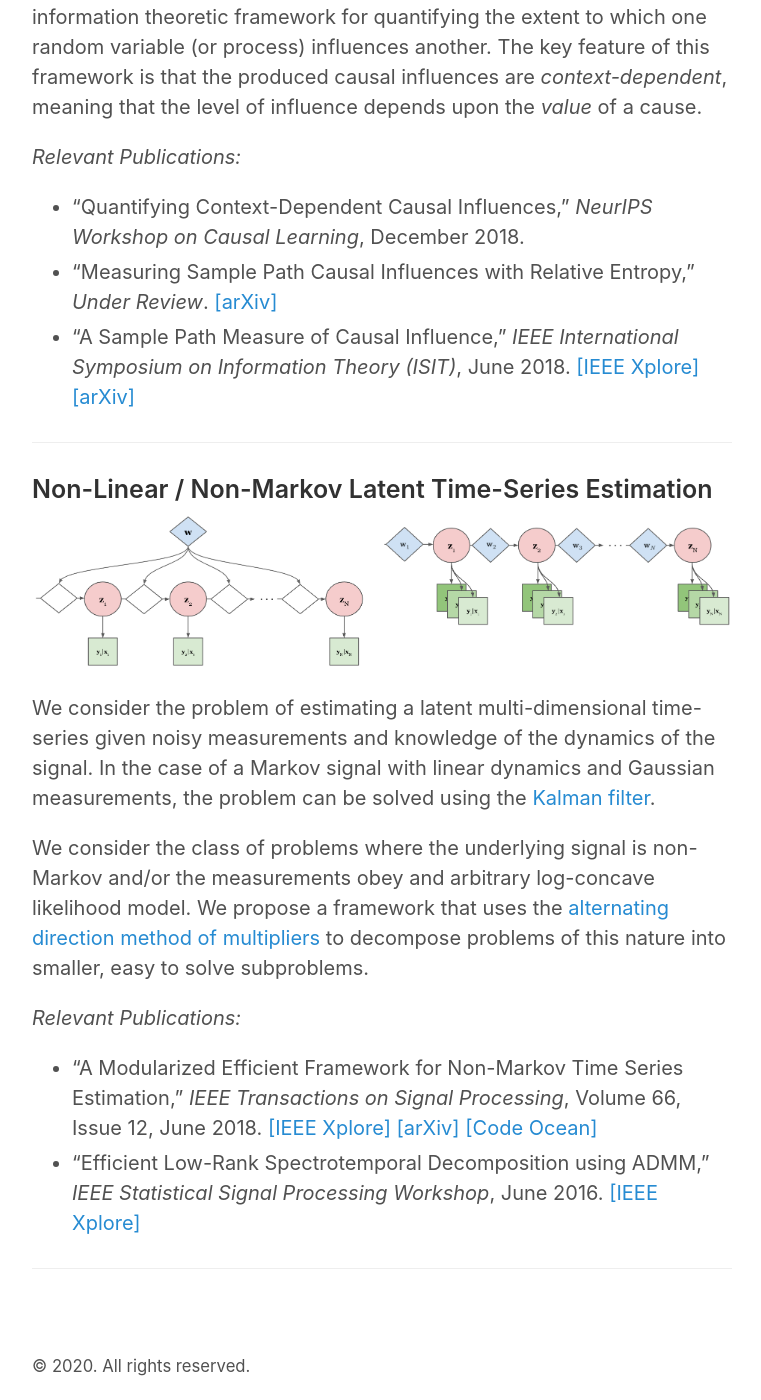
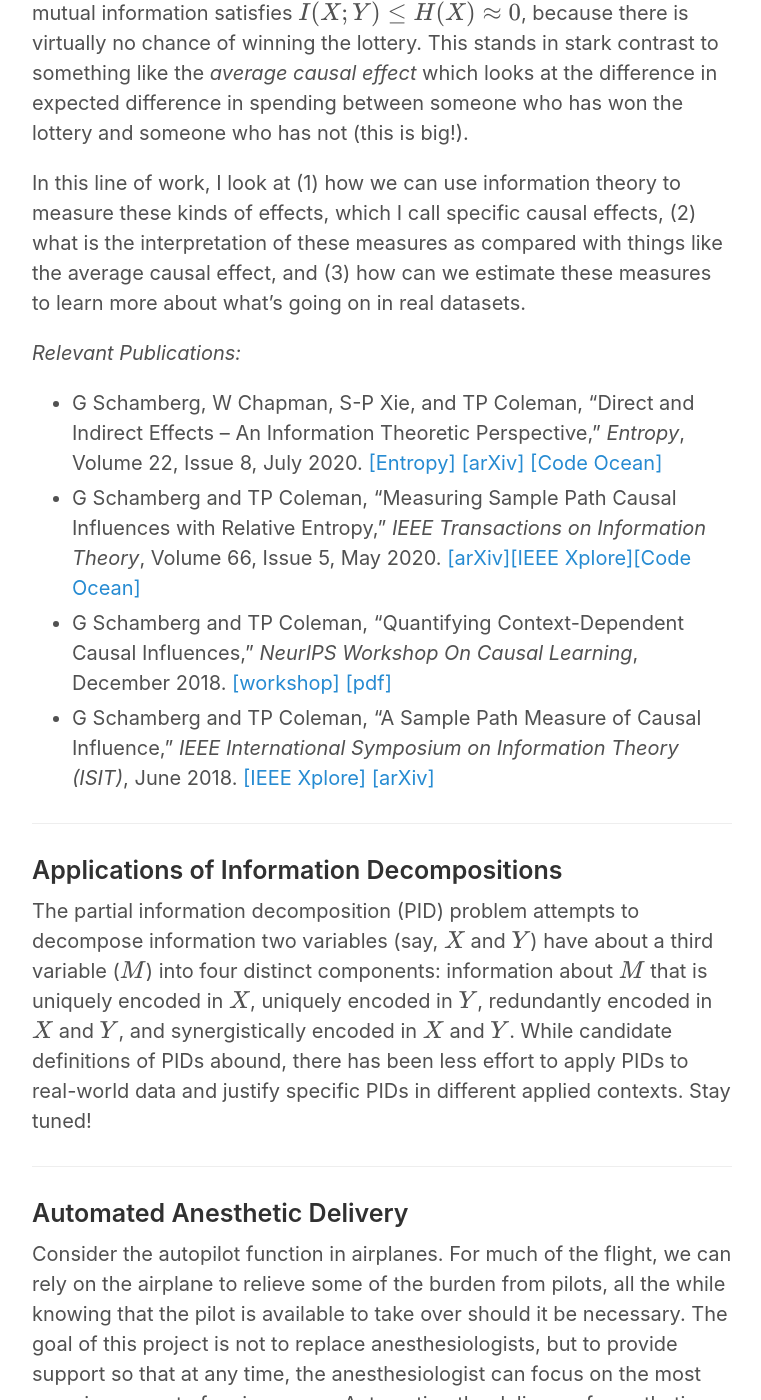
Before and after one commit to gabeschamberg/gabeschamberg.github.io, a Jekyll site: the page built from research.md, in a window 1280 px wide and 1400 px high, scrolled down 538 px. Shown: the whole window, without its empty margins (258-1019 px from the left). Built offline with Jekyll 4.4.1, drawn with Linux system fonts in a browser that asks for light colours; nearby versions of some CDN libraries; formulas are drawn with MathJax 3; a style sheet for code colours, icons or effects is not loaded; some of the changed text lies outside the part shown.

Commit message:
added teaching, research, and pdf cv

```diff
--- a/_config.yml
+++ b/_config.yml
@@ -25,8 +25,9 @@ version:             2.0.0
 github:              gabeschamberg
 
 pages_list:
-  CV: '/cv'
-  #Research: '/research'
+  Research: '/research'
+  Teaching: '/teaching'
+  CV: '/assets/cv/GS-cv.pdf'
   #Blog: '/blog'
 
 # Gems
--- a/research.md
+++ b/research.md
@@ -3,37 +3,62 @@ layout: page
 title: Research
 ---
 
-### Context-Dependent Causal Influence
+Here are some of the research areas that I have worked in, am currently working in, or look forward to working in (in no particular order).
 
-![Time-Varying Causality](https://raw.githubusercontent.com/gabeschamberg/gabeschamberg.github.io/master/imgs/causality5.png)
+-----
 
-The problem of quantifying the causal influences between random entities is a non-trivial problem, even when there is a known causal graph and joint distribution over all variables. This work seeks to build an information theoretic framework for quantifying the extent to which one random variable (or process) influences another. The key feature of this framework is that the produced causal influences are *context-dependent*, meaning that the level of influence depends upon the *value* of a cause.
+### Information Theoretic Approaches to Quantifying Specific Causal Influence
+
+To set the stage, consider this: does the lottery have a causal effect on an individual's spending habits? It's reasonable to expect that those who have won the lottery will answer yes and those who have not won the lottery will answer no. What happens when we use information theory to try and quantify this? Letting $$X$$ be a binary variable representing win/loss of lottery and $$Y$$ represent an individuals spending, we know that the mutual information satisfies $$I(X;Y)\le H(X) \approx 0$$, because there is virtually no chance of winning the lottery. This stands in stark contrast to something like the *average causal effect* which looks at the difference in expected difference in spending between someone who has won the lottery and someone who has not (this is big!).
+
+In this line of work, I look at (1) how we can use information theory to measure these kinds of effects, which I call specific causal effects, (2) what is the interpretation of these measures as compared with things like the average causal effect, and (3) how can we estimate these measures to learn more about what's going on in real datasets.
 
 *Relevant Publications:*
-- "Quantifying Context-Dependent Causal Influences," *NeurIPS Workshop on Causal Learning*, December 2018.
-- "Measuring Sample Path Causal Influences with Relative Entropy," *Under Review*.
-[[arXiv]](https://arxiv.org/abs/1810.05250)
-- "A Sample Path Measure of Causal Influence," *IEEE International Symposium on Information Theory (ISIT)*, June 2018.
+- G Schamberg, W Chapman, S-P Xie, and TP Coleman, "Direct and Indirect Effects -- An Information Theoretic Perspective," *Entropy*, Volume 22, Issue 8, July 2020.
+[[Entropy]](https://www.mdpi.com/1099-4300/22/8/854)
+[[arXiv]](https://arxiv.org/abs/1912.10508)
+[[Code Ocean]](https://doi.org/10.24433/CO.5484914.v1)
+- G Schamberg and TP Coleman, "Measuring Sample Path Causal Influences with Relative Entropy," *IEEE Transactions on Information Theory*, Volume 66, Issue 5, May 2020.
+[[arXiv]](https://arxiv.org/abs/1810.05250)[[IEEE Xplore]](https://ieeexplore.ieee.org/document/8856271)[[Code Ocean]](https://codeocean.com/capsule/8353473/tree/v1)
+- G Schamberg and TP Coleman, "Quantifying Context-Dependent Causal Influences," *NeurIPS Workshop On Causal Learning*, December 2018. [[workshop]](https://sites.google.com/view/nips2018causallearning/home) [[pdf]]({{ site.url }}/assets/papers/2018neurips.pdf)
+- G Schamberg and TP Coleman, "A Sample Path Measure of Causal Influence," *IEEE International Symposium on Information Theory (ISIT)*, June 2018.
 [[IEEE Xplore]](https://ieeexplore.ieee.org/document/8437627/)
 [[arXiv]](https://arxiv.org/abs/1805.03333)
 
 -----
 
-### Non-Linear / Non-Markov Latent Time-Series Estimation
+### Applications of Information Decompositions
 
-![Non-Linear/Non-Markov Problems](https://raw.githubusercontent.com/gabeschamberg/gabeschamberg.github.io/master/imgs/nonmarkov_nonlin_sig.png)
+The partial information decomposition (PID) problem attempts to decompose information two variables (say, $$X$$ and $$Y$$) have about a third variable ($$M$$) into four distinct components: information about $$M$$ that is uniquely encoded in $$X$$, uniquely encoded in $$Y$$, redundantly encoded in $$X$$ and $$Y$$, and synergistically encoded in $$X$$ and $$Y$$. While candidate definitions of PIDs abound, there has been less effort to apply PIDs to real-world data and justify specific PIDs in different applied contexts. Stay tuned!
 
-We consider the problem of estimating a latent multi-dimensional time-series given noisy measurements and knowledge of the dynamics of the signal. In the case of a Markov signal with linear dynamics and Gaussian measurements, the problem can be solved using the [Kalman filter](https://en.wikipedia.org/wiki/Kalman_filter).
+-----
 
-We consider the class of problems where the underlying signal is non-Markov and/or the measurements obey and arbitrary log-concave likelihood model. We propose a framework that uses the [alternating direction method of multipliers](http://stanford.edu/~boyd/admm.html) to decompose problems of this nature into smaller, easy to solve subproblems.
+### Automated Anesthetic Delivery
+
+Consider the autopilot function in airplanes. For much of the flight, we can rely on the airplane to relieve some of the burden from pilots, all the while knowing that the pilot is available to take over should it be necessary. The goal of this project is not to replace anesthesiologists, but to provide support so that at any time, the anesthesiologist can focus on the most pressing aspect of a given case. Automating the delivery of anesthetic drug requires (1) reliably characterizing a patient's anesthetic state from measured signals and (2) reliably determining the amount of drug that is needed in order to place a patient in a desired anesthetic state. My work on this problem involves building state-space models to address (1) and using reinforcement learning to address (2).
 
 *Relevant Publications:*
-- “A Modularized Efficient Framework for
+- G Schamberg<sup>\*</sup>, MA Badgeley<sup>\*</sup>, EN Brown, "Controlling Level of Unconsciousness by Titrating Propofol with Deep Reinforcement Learning," *International Conference on Artifical Intelligence in Medicine (AIME)*, August 2020 (*Best Paper Award*).
+- G Schamberg<sup>\*</sup>, S Chakravarty<sup>\*</sup>, T Baum, EN Brown, "Inferring neural dynamics during burst-suppression using a neurophysiology-inspired switching state-space model,” *IEEE Asilomar Conference on Signals, Systems, and Computers*, November 2020 (To appear).
+
+<sub>* = equal contribution</sub>
+
+
+-----
+### Non-Markov Latent Time-Series Estimation with Non-Linear Observations
+
+<!--![Non-Linear/Non-Markov Problems](https://raw.githubusercontent.com/gabeschamberg/gabeschamberg.github.io/master/imgs/nonmarkov_nonlin_sig.png)-->
+
+The problem considered here is a generalization of the Kalman smoothing problem with non-Markov priors on the signal dynamics and/or the measurements obey an arbitrary log-concave likelihood model. For example, a group-sparsity prior on the dynamics could be used to promote estimates where only a few elements of the latent signal vary, or Bernoulli likelihoods could be used to model binary observations. We show that the alternating direction method of multipliers enables an iterative solution wherein the observations and dynamics can be optimized for separately and subsequently merged using a standard Kalman smoother.
+
+*Relevant Publications:*
+- G Schamberg, D Ba, and TP Coleman, “A Modularized Efficient Framework for
 Non-Markov Time Series Estimation,” *IEEE Transactions on Signal Processing*, Volume 66, Issue 12, June 2018.
 [[IEEE Xplore]](https://ieeexplore.ieee.org/document/8259364/)
 [[arXiv]](https://arxiv.org/abs/1706.04685)
 [[Code Ocean]](https://codeocean.com/2018/01/16/a-modularized-efficient-framework-for-non-markov-time-series-estimation/)
-- “Efficient Low-Rank Spectrotemporal Decomposition using ADMM,” *IEEE Statistical Signal Processing Workshop*, June 2016.
+- A Allegra, A Gharibans, G Schamberg, D Kunkel, and TP Coleman, “Bayesian Inverse Methods for Spatiotemporal Characterization of Gastric Electrical Activity from Cutaneous Multi-Electrode Recording,” *PLOS ONE*, Volume 14, Issue 10, October 2019. [[pdf]](https://journals.plos.org/plosone/article/file?id=10.1371/journal.pone.0220315&type=printable)
+- G Schamberg, M Wagner, D Ba, and TP Coleman, “Efficient Low-Rank Spectrotemporal Decomposition using ADMM,” *IEEE Statistical Signal Processing Workshop*, June 2016.
 [[IEEE Xplore]](http://ieeexplore.ieee.org/document/7551797/)
 
 -----
```
Also changed, not shown: teaching.md (added, +36 -0 lines), 2 other files.
